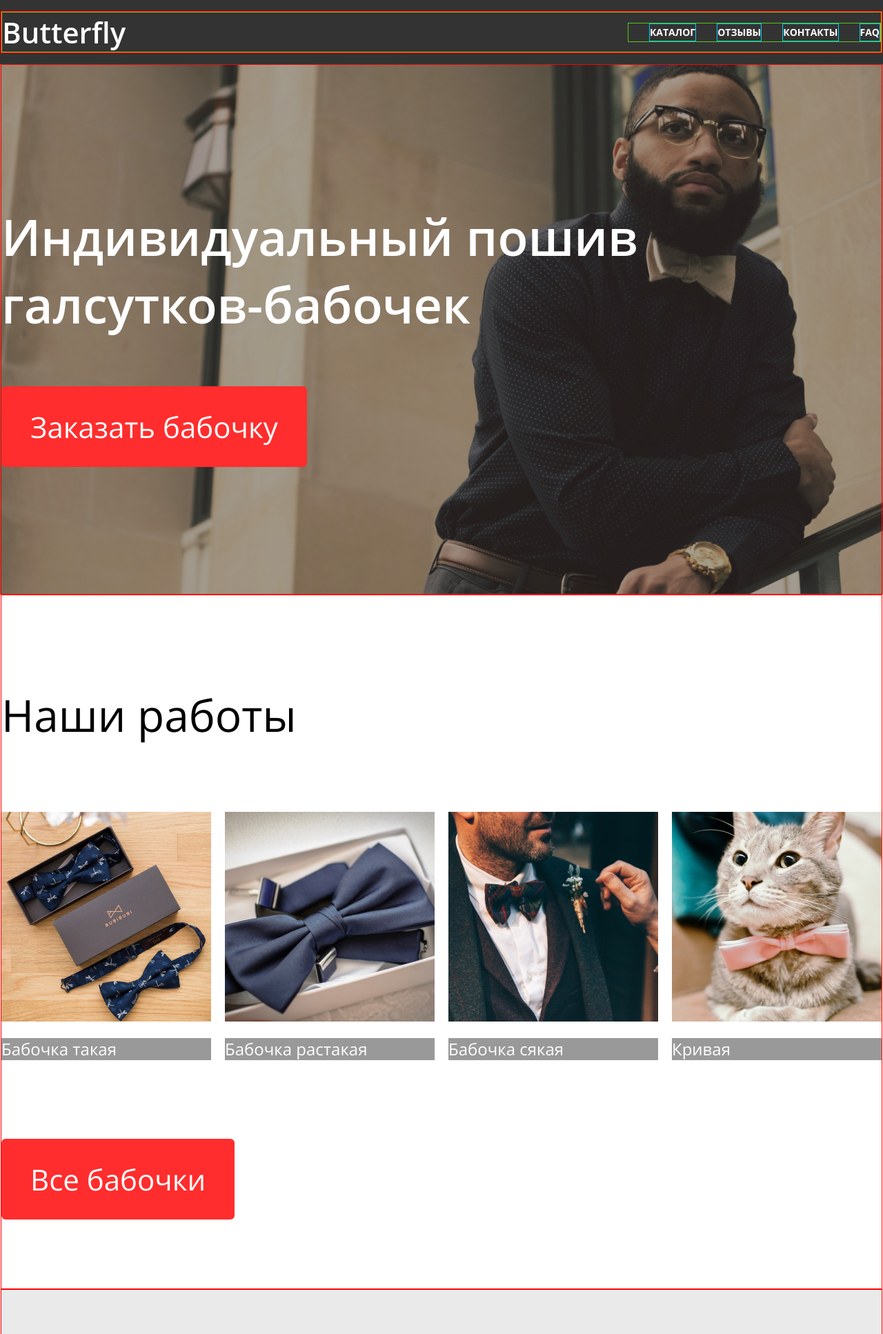
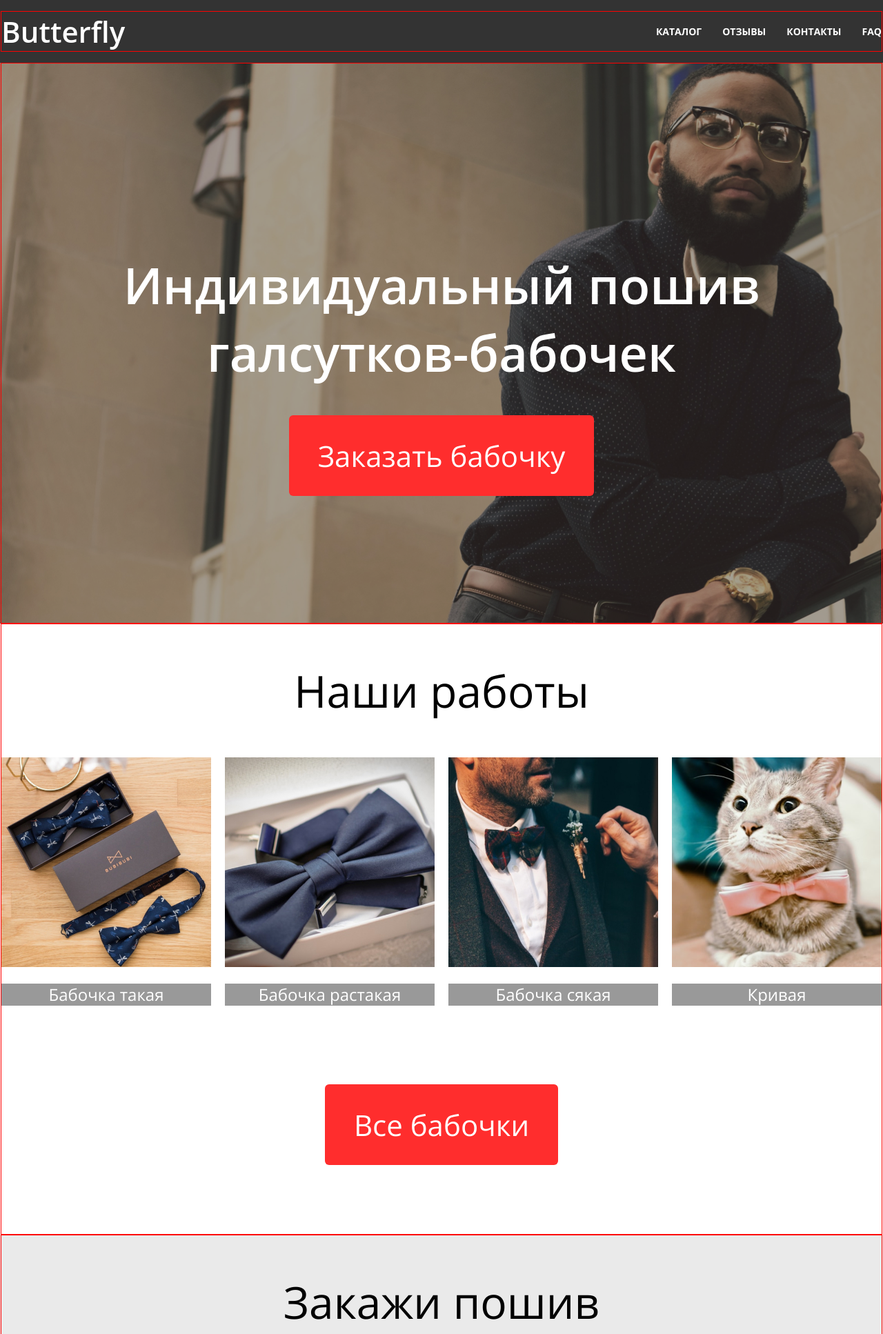
Before and after one commit to janaklv/butterfly-shop-kolevatykh, a website: page www/index.html in a window 1280 px wide. Shown: the top 1934 px of the page at 69% size. Drawn offline with Linux system fonts and the light colour scheme; files whose address does not match are found by name; a web font is replaced by a local one.

Commit message:
updated scss

```diff
--- a/src/styles/blocks/_buttons.scss
+++ b/src/styles/blocks/_buttons.scss
@@ -4,10 +4,8 @@
   font-size: 42px;
   line-height: 57px;
   color: $color-light;
-  text-align: center;
   background-color: $color-accent;
   border-radius: 6px;
   text-decoration: none;
   border: none;
-
 }
--- a/src/styles/blocks/_header.scss
+++ b/src/styles/blocks/_header.scss
@@ -12,7 +12,6 @@
   display: flex;
   align-items: center;
   justify-content: space-between;
-  border: 1px solid rgb(216, 181, 25);
 }
 
 .main-logo {
--- a/src/styles/blocks/_menu.scss
+++ b/src/styles/blocks/_menu.scss
@@ -4,12 +4,9 @@
     padding: 0;
     margin: 0;
     list-style: none;
-    border: 1px solid rgb(86, 199, 21);
   }
 
   .list {
-    border: 1px solid rgb(0, 207, 243);
-
     &:hover {
       background-color: $color-accent;
     }
--- a/src/styles/blocks/_options.scss
+++ b/src/styles/blocks/_options.scss
@@ -1,13 +1,11 @@
 .options-container {
+  text-align: center;
   padding-bottom: 130px;
   @include container;
 }
 
 .options-title {
-  margin: 130px auto 97px;
-  font-weight: 400;
-  font-size: 64px;
-  line-height: 87px;
+  @include section-heading;
 }
 
 .options-wrap {
--- a/src/styles/blocks/_order.scss
+++ b/src/styles/blocks/_order.scss
@@ -8,10 +8,7 @@
 }
 
 .order-title {
-  margin: 130px auto 40px;
-  font-weight: 400;
-  font-size: 64px;
-  line-height: 87px;
+  @include section-heading;
 }
 
 .order-desc {
--- a/src/styles/blocks/_promo.scss
+++ b/src/styles/blocks/_promo.scss
@@ -1,10 +1,11 @@
 .promo {
+  text-align: center;
 background-size: cover;
 }
 
 .promo-container {
   @include container;
-  padding-bottom: 214px;
+  padding: 200px 0 214px;
 }
 
 .promo-fade {
@@ -13,14 +14,13 @@ background-size: cover;
 }
 
 .promo-title {
-
   font-size: 0;
 }
 
 .promo-text {
+  text-align: center;
   font-weight: 600;
   font-size: 72px;
   line-height: 98px;
   color: $color-light;
-  margin: 200px auto 100px;
 }
--- a/src/styles/common/_mixins.scss
+++ b/src/styles/common/_mixins.scss
@@ -3,3 +3,10 @@
   margin: 0 auto;
   border: 1px solid red;
 }
+
+@mixin section-heading {
+  text-align: center;
+  font-weight: 400;
+  font-size: 64px;
+  line-height: 87px;
+}
```
Also changed, not shown: www/style/style.css.
